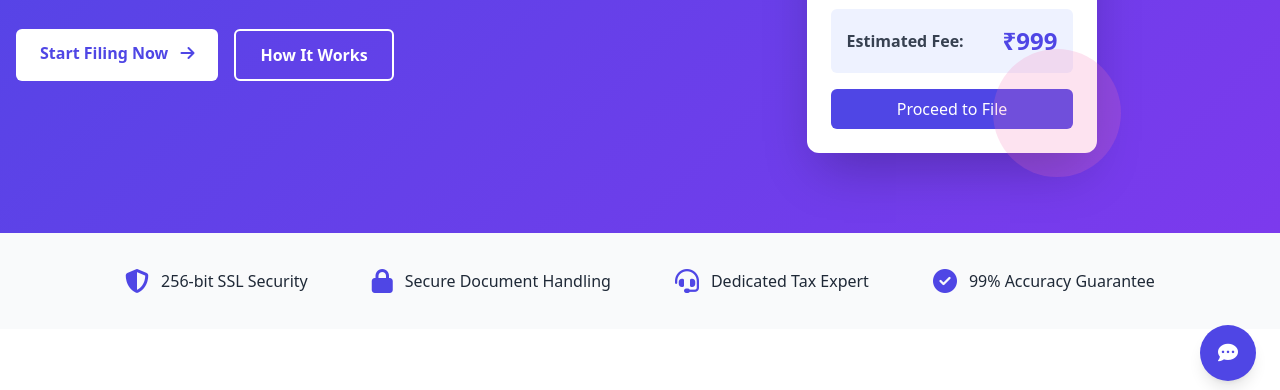
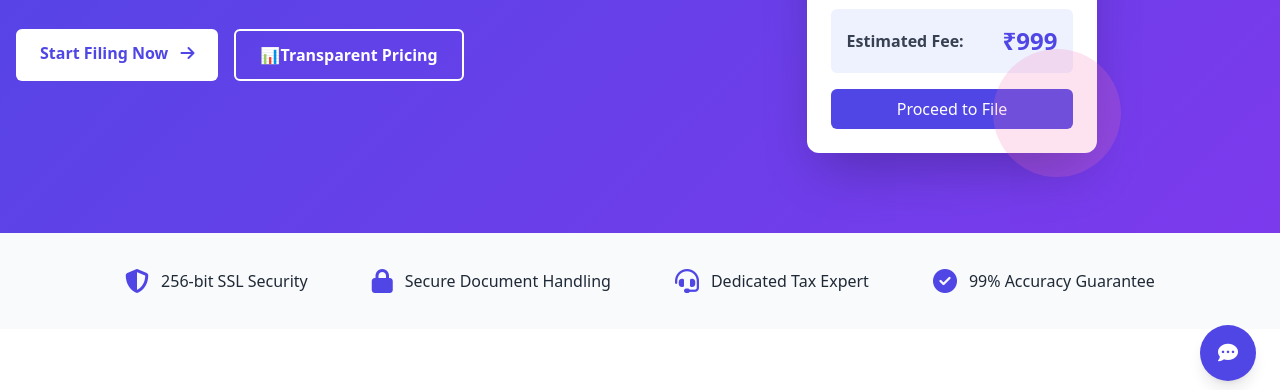
Before and after one commit to aniket8697/msme-tax-pro, a plain HTML site: page index.html in a window 1280 px wide. Shown: the part 395-785 px from the top of the page. Drawn offline with nearby package versions, Linux system fonts and the light colour scheme.

Commit message:
Update index.html

```diff
--- a/index.html
+++ b/index.html
@@ -128,8 +128,8 @@
                         <a href="#file-now" class="bg-white text-indigo-600 hover:bg-gray-100 px-6 py-3 rounded-md font-semibold text-center transition">
                             Start Filing Now <i class="fas fa-arrow-right ml-2"></i>
                         </a>
-                        <a href="#process" class="border-2 border-white text-white hover:bg-white hover:text-indigo-600 px-6 py-3 rounded-md font-semibold text-center transition">
-                            How It Works
+                        <a href="#pricing" class="border-2 border-white text-white hover:bg-white hover:text-indigo-600 px-6 py-3 rounded-md font-semibold text-center transition">
+                            📊Transparent Pricing
                         </a>
                     </div>
                 </div>
```
